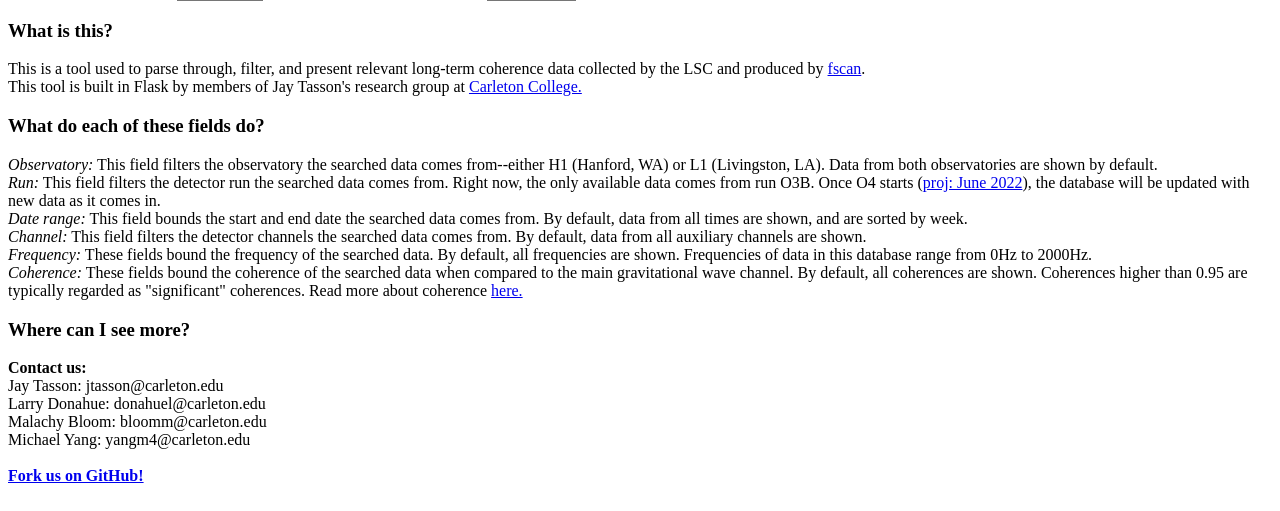
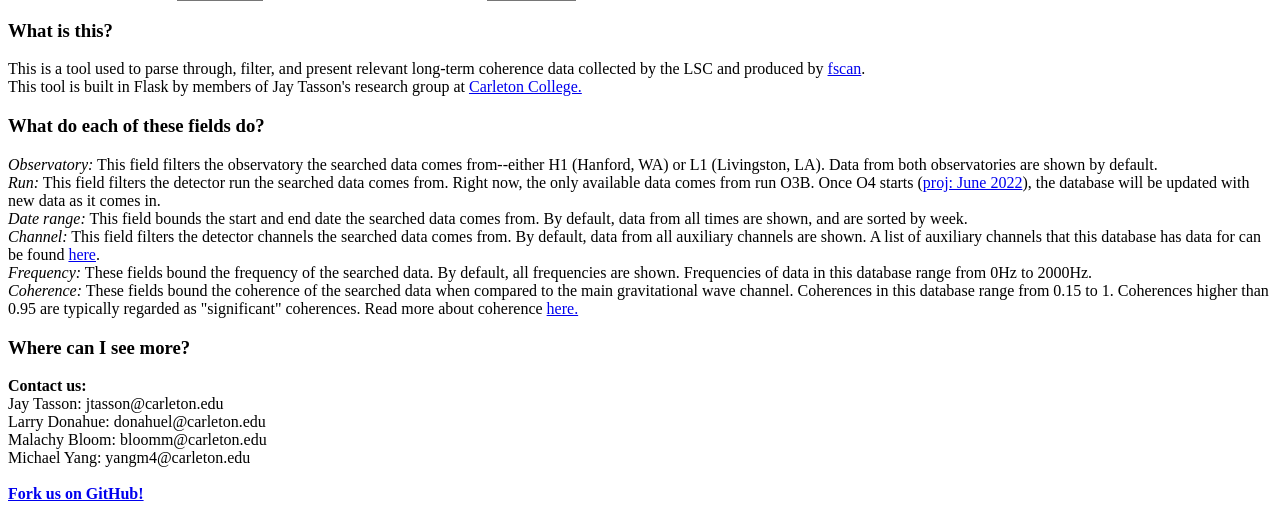
Before and after one commit to donahuel/linefinder-interface, a Flask app: page / in a window 1280 px wide. Shown: the part 598-1109 px from the top of the page. Before the commit the page ends 1081 px from the top, so only its background shows below. Run offline with Flask 2, Linux system fonts and the light colour scheme; some libraries are stand-ins or nearby versions.

Commit message:
Make list of channels available visible

```diff
--- a/LFTool/templates/lineform.html
+++ b/LFTool/templates/lineform.html
@@ -73,11 +73,12 @@ This tool is built in Flask by members of Jay Tasson's research group at <a href
 
 <h3>What do each of these fields do?</h3>
 <i>Observatory:</i> This field filters the observatory the searched data comes from--either H1 (Hanford, WA) or L1 (Livingston, LA). Data from both observatories are shown by default.</br>
+
 <i>Run:</i> This field filters the detector run the searched data comes from. Right now, the only available data comes from run O3B. Once O4 starts (<a href="https://www.ligo.org/scientists/GWEMalerts.php">proj: June 2022</a>), the database will be updated with new data as it comes in.</br>
 <i>Date range:</i> This field bounds the start and end date the searched data comes from. By default, data from all times are shown, and are sorted by week.</br>
-<i>Channel:</i> This field filters the detector channels the searched data comes from. By default, data from all auxiliary channels are shown.</br>
+<i>Channel:</i> This field filters the detector channels the searched data comes from. By default, data from all auxiliary channels are shown. A list of auxiliary channels that this database has data for can be found <a href="/channels">here</a>.</br>
 <i>Frequency:</i> These fields bound the frequency of the searched data. By default, all frequencies are shown. Frequencies of data in this database range from 0Hz to 2000Hz.</br>
-<i>Coherence:</i> These fields bound the coherence of the searched data when compared to the main gravitational wave channel. By default, all coherences are shown. Coherences higher than 0.95 are typically regarded as "significant" coherences. Read more about coherence <a href="https://en.wikipedia.org/wiki/Coherence_(physics)">here.</a></br>
+<i>Coherence:</i> These fields bound the coherence of the searched data when compared to the main gravitational wave channel. Coherences in this database range from 0.15 to 1. Coherences higher than 0.95 are typically regarded as "significant" coherences. Read more about coherence <a href="https://en.wikipedia.org/wiki/Coherence_(physics)">here.</a></br>
 
 <h3>Where can I see more?</h3>
 <b>Contact us:</b></br>
```
